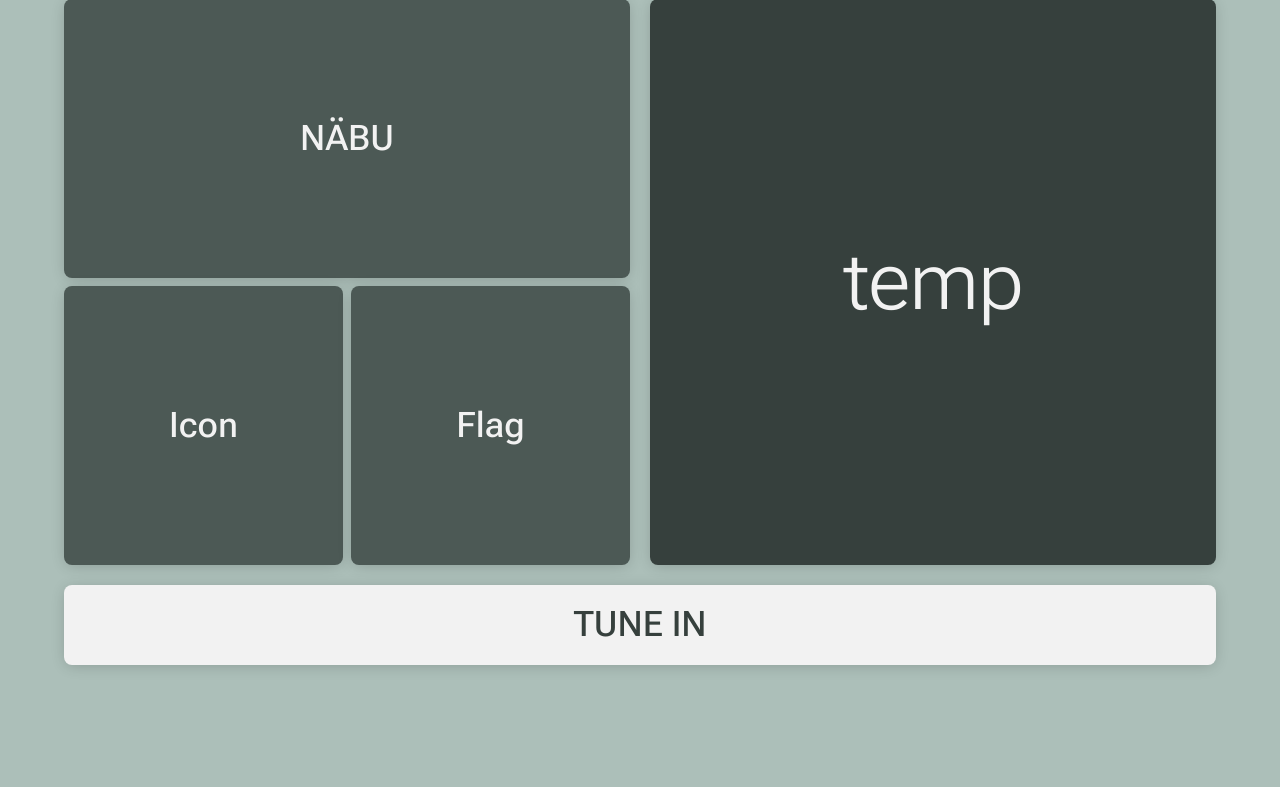
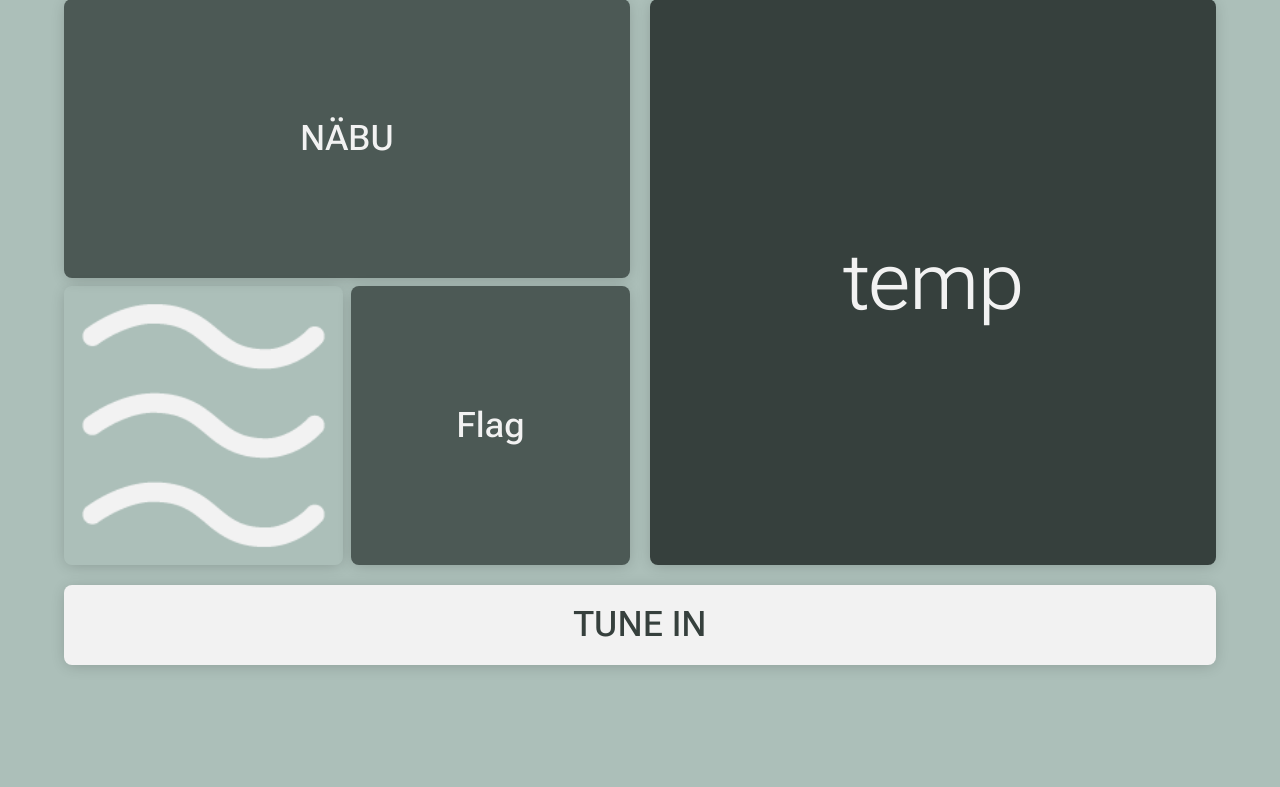
Before and after one commit to y-neck/weathertunes, a PHP site: page / in a window 1280 px wide. Shown: the part 65-852 px from the top of the page. Run offline with PHP 8.4, Linux system fonts and the light colour scheme; data that the repository does not hold is empty; a stand-in replaces the project's code that opens the database connection; some libraries are stand-ins or nearby versions.

Commit message:
img inserted

```diff
--- a/index.php
+++ b/index.php
@@ -11,7 +11,9 @@ require_once './backend/db/db.config.php';
             <div id="top-box" class="flex flex-row gap-5 w-full">
                 <div id="status-box" class="grid grid-rows-2 grid-cols-2 aspect-[1/1] text-moButton gap-2 w-full">
                     <div id="weather-desc-box" class="flex justify-center items-center col-span-2 shadow-main rounded-lg bg-middle">NÄBU</div>
-                    <div id="weather-icon-box" class="flex justify-center items-center bg-middle shadow-main rounded-lg">Icon</div>
+                    <div id="weather-icon-box" class="flex justify-center items-center bg-gray-300 shadow-main rounded-lg text-black">
+                        <img src="frontend/public/img/weather_icons/neg/Icons_Neg_Naebu.png" alt="Weather Icon" class="h-full w-auto">
+                    </div>
                     <div id="flag-icon-box" class="flex justify-center items-center bg-middle shadow-main rounded-lg">Flag</div>
                 </div>
                 <div id="temp-box" class="flex justify-center items-center text-moTemp bg-dark shadow-main rounded-main rounded-lg w-full">temp</div>
```
